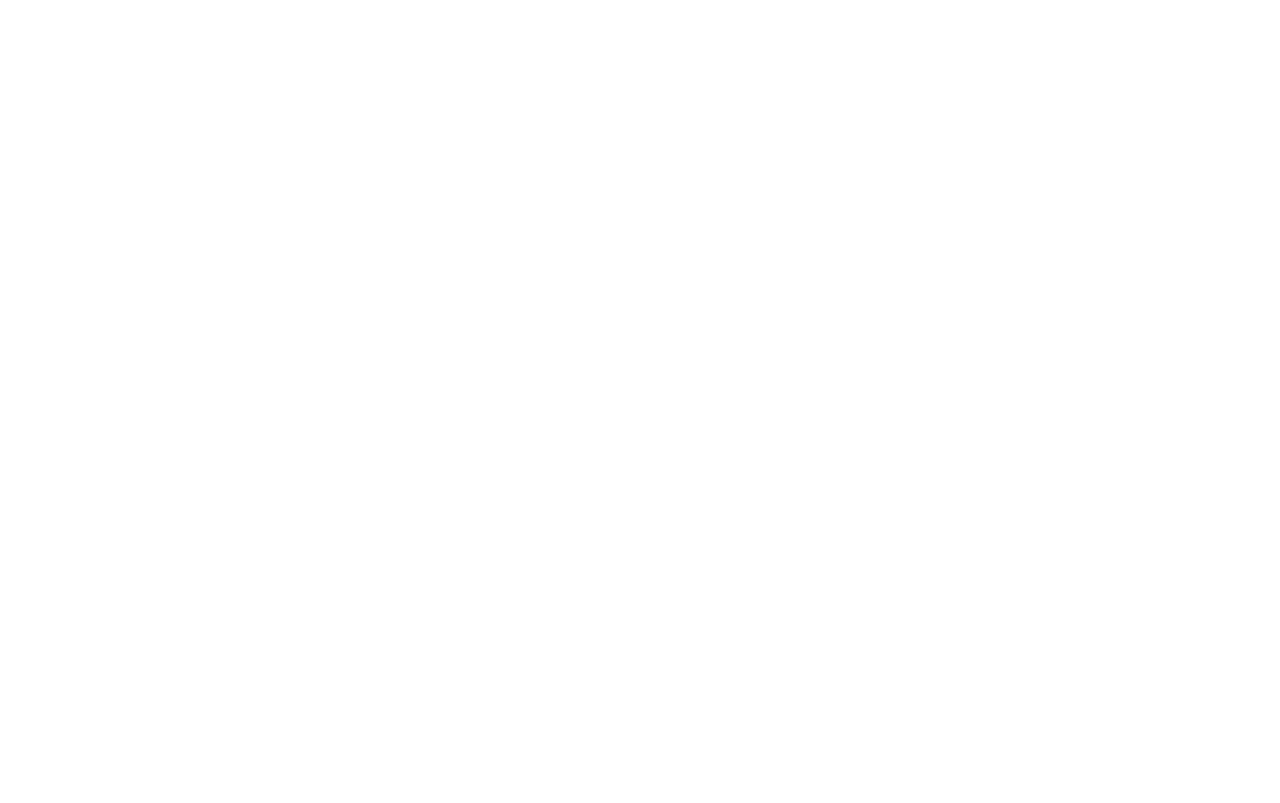
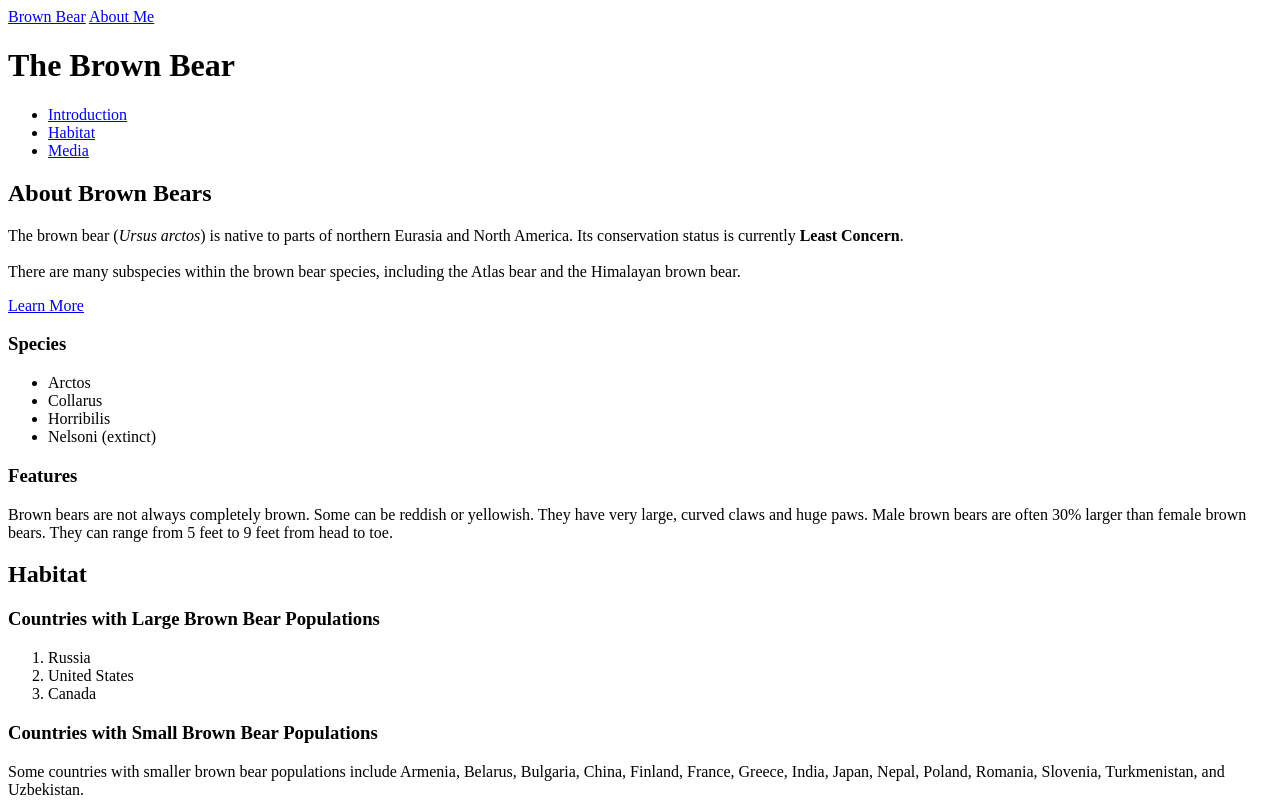
Before and after one commit to chani-moon/chani-moon.github.io, a plain HTML site: page index.html in a window 1280 px wide. Shown: the top 803 px of the page. Drawn offline with Linux system fonts and the light colour scheme.

Commit message:
Update index.html

```diff
--- a/index.html
+++ b/index.html
@@ -1,6 +1,47 @@
 <!DOCTYPE html>
 <html>
-  <body>
-
-  </body>
+ <head>
+ <title>Brown Bears</title>
+</head>
+<body>
+ <a href="./index.html">Brown Bear</a>
+ <a href="./aboutme.html">About Me</a>
+ <h1>The Brown Bear</h1>
+<ul>
+   <li><a href="#introduction">Introduction</a></li>
+   <li><a href="#habitat">Habitat</a></li>
+   <li><a href="#media">Media</a></li>
+ </ul>
+ <div id="introduction">
+   <h2>About Brown Bears</h2>
+   <p>The brown bear (<em>Ursus arctos</em>) is native to parts of northern Eurasia and North America. Its conservation status is currently <strong>Least Concern</strong>.<br /><br /> There are many subspecies within the brown bear species, including the
+     Atlas bear and the Himalayan brown bear.</p>
+   <a href="https://en.wikipedia.org/wiki/Brown_bear" target="_blank">Learn More</a>
+   <h3>Species</h3>
+   <ul>
+     <li>Arctos</li>
+     <li>Collarus</li>
+     <li>Horribilis</li>
+     <li>Nelsoni (extinct)</li>
+   </ul>
+   <h3>Features</h3>
+   <p>Brown bears are not always completely brown. Some can be reddish or yellowish. They have very large, curved claws and huge paws. Male brown bears are often 30% larger than female brown bears. They can range from 5 feet to 9 feet from head to toe.</p>
+ </div>
+ <div id="habitat">
+   <h2>Habitat</h2>
+   <h3>Countries with Large Brown Bear Populations</h3>
+   <ol>
+     <li>Russia</li>
+     <li>United States</li>
+     <li>Canada</li>
+   </ol>
+   <h3>Countries with Small Brown Bear Populations</h3>
+   <p>Some countries with smaller brown bear populations include Armenia, Belarus, Bulgaria, China, Finland, France, Greece, India, Japan, Nepal, Poland, Romania, Slovenia, Turkmenistan, and Uzbekistan.</p>
+ </div>
+ <div id="media">
+   <h2>Media</h2>
+   <a href="https://en.wikipedia.org/wiki/Brown_bear" target="_blank"><img src="https://content.codecademy.com/courses/web-101/web101-image_brownbear.jpg"/></a>
+   <video src="https://content.codecademy.com/courses/freelance-1/unit-1/lesson-2/htmlcss1-vid_brown-bear.mp4" height="240" width="320" controls>Video not supported</video>
+ </div>
+</body>
 </html>
```
